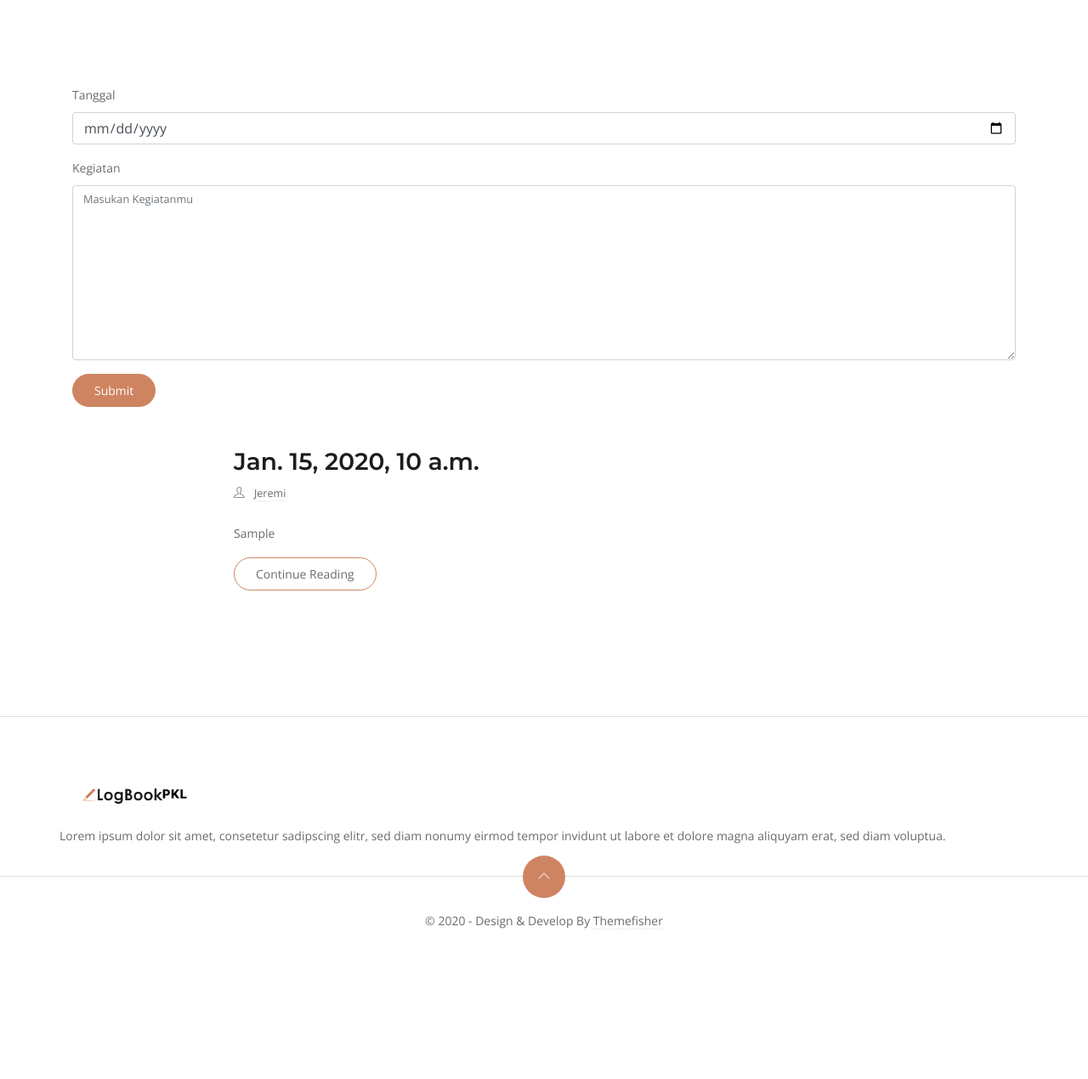
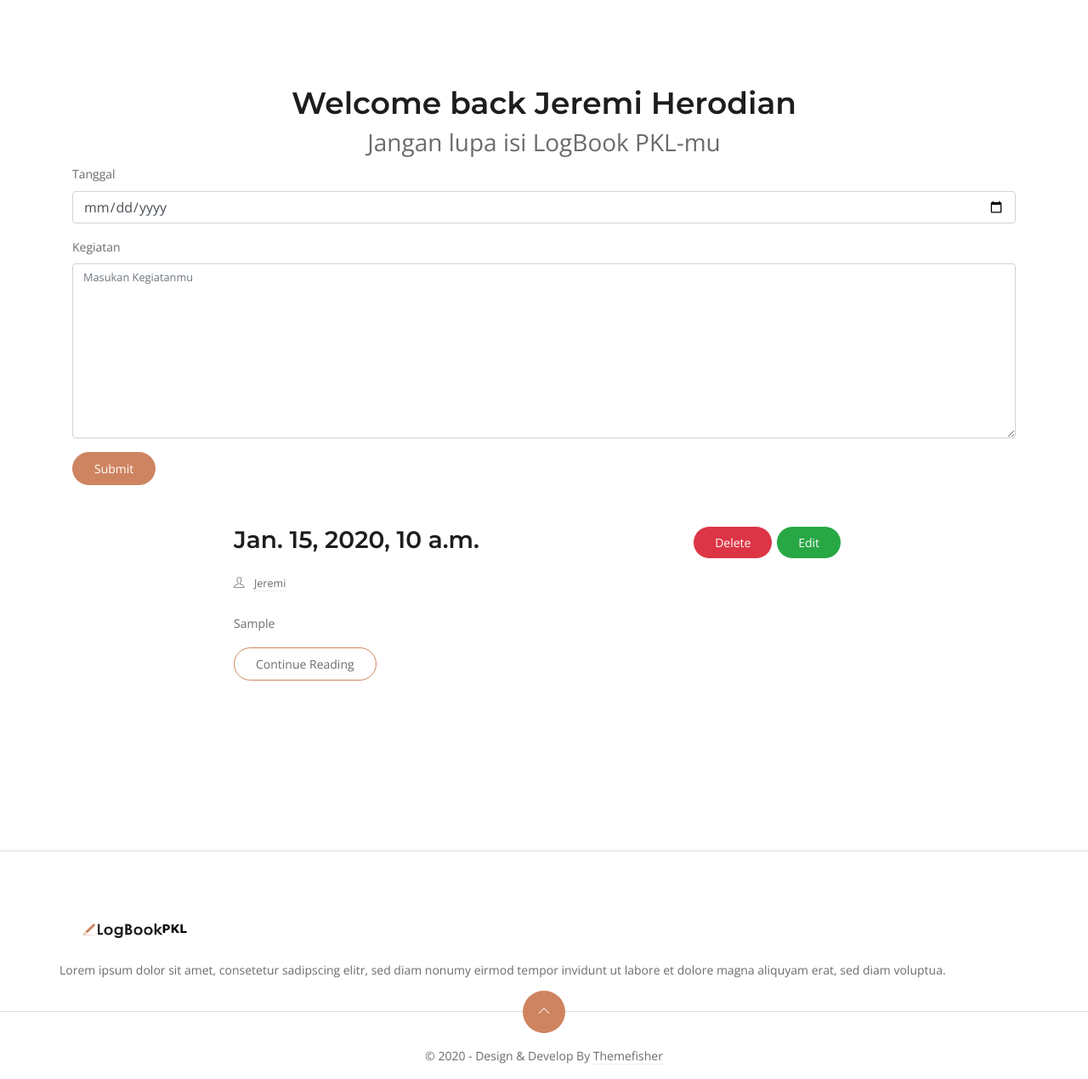
Before and after one commit to Jrhero14/LogBookPKL, a Django app: template User/templates/index.html in a window 1280 px wide. Shown: the part 61-1331 px from the top of the page at 85% size. Before the commit the page ends 1155 px from the top, so only its background shows below. Run offline with Django 4.2, Linux system fonts and the light colour scheme; the template is opened without the code that fills it: most values are stand-ins (such as "Sample title", 1, 10 or a date in 2020); some libraries are stand-ins or nearby versions.

Commit message:
Update feature

```diff
--- a/LogBookPKL/urls.py
+++ b/LogBookPKL/urls.py
@@ -5,5 +5,7 @@
 urlpatterns = [
     path('', userViews.indexViews),
     path('newLog/', userViews.newLog),
+    path('editLog/', userViews.editLog),
+    path('delLog/', userViews.deleteLogBook),
     path('admin/', admin.site.urls)
 ]
--- a/User/templates/index.html
+++ b/User/templates/index.html
@@ -15,9 +15,11 @@
    <meta name="theme-name" content="logbook" />
 
    <!-- plugins -->
-   <link rel="preload" href="https://fonts.gstatic.com/s/opensans/v18/mem8YaGs126MiZpBA-UFWJ0bbck.woff2" style="font-display: optional;">
+   <link rel="preload" href="https://fonts.gstatic.com/s/opensans/v18/mem8YaGs126MiZpBA-UFWJ0bbck.woff2"
+      style="font-display: optional;">
    <link rel="stylesheet" href="{% static 'plugins/bootstrap/bootstrap.min.css' %}">
-   <link rel="stylesheet" href="https://fonts.googleapis.com/css?family=Montserrat:600%7cOpen&#43;Sans&amp;display=swap" media="screen">
+   <link rel="stylesheet" href="https://fonts.googleapis.com/css?family=Montserrat:600%7cOpen&#43;Sans&amp;display=swap"
+      media="screen">
 
    <link rel="stylesheet" href="{% static 'plugins/themify-icons/themify-icons.css' %}">
    <link rel="stylesheet" href="{% static 'plugins/slick/slick.css' %}">
@@ -52,7 +54,10 @@
 
    <section class="section">
       <div class="container">
-
+         <div class="text-center">
+            <h1 class="h2">Welcome back Jeremi Herodian</h1>
+            <p class="h3">Jangan lupa isi LogBook PKL-mu</p>
+         </div>
          <div class="pb-5">
             <form action="/newLog/" method="POST">
                {% csrf_token %}
@@ -63,7 +68,8 @@
                <div class="mb-3">
                   <label for="exampleInputPassword1" class="form-label">Kegiatan</label>
                   <div class="form-floating">
-               <textarea class="form-control" placeholder="Masukan Kegiatanmu" id="floatingTextarea" rows="8" name="Log"></textarea>
+                     <textarea class="form-control" placeholder="Masukan Kegiatanmu" id="floatingTextarea" rows="8"
+                        name="Log"></textarea>
                   </div>
                </div>
                <button type="submit" class="btn btn-primary">Submit</button>
@@ -73,15 +79,98 @@
          <div class="row">
             <div class="container-fluid col-lg-8  mb-5 mb-lg-0">
                {% for logBooks in logData %}
-                    <article class="row mb-5">
+               <!-- Modal Delete-->
+               <div id="DeleteModal{{ logBooks.id }}" class="modal fade" role="dialog">
+                  <div class="modal-dialog modal-dialog-centered">
+                     <div class="modal-content">
+                        <!-- modal delete header -->
+                        <div class="modal-header">
+                           <h4 class="modal-title fs-5">Delete Confirm</h4>
+                           <button type="button" class="close" data-dismiss="modal">&times;</button>
+                        </div>
+
+                        <!-- modal delete body -->
+                        <div class="modal-body">
+                           <h3 class="pb-3">{{ logBooks.dateLog }}</h3>
+                           <textarea name="log-edit" class="form-control" id="message-text" disabled
+                              rows="10">{{ logBooks.logDiary }}</textarea>
+                           <h5 class="my-3">Yakin ingin menghapus logbook ini?</h5>
+                        </div>
+
+                        <!-- modal delete footer -->
+                        <div class="modal-footer">
+                           <form action="/delLog/" method="POST">
+                               {% csrf_token %}
+                              <button type="submit" class="btn btn-danger" name="delete-id" value="{{ logBooks.id }}">Yes</button>
+                           </form>
+                           <button type="button" class="btn btn-success" data-dismiss="modal">No</button>
+                        </div>
+                     </div>
+                  </div>
+               </div>
+
+               <!-- Modal EDIT-->
+               <div id="EditModal{{ logBooks.id }}" class="modal fade" role="dialog">
+                  <div class="modal-lg modal-dialog modal-dialog-centered">
+                     <!-- konten modal-->
+                     <div class="modal-content">
+                        <!-- heading modal -->
+                        <div class="modal-header">
+                           <h4 class="modal-title fs-5">Edit Data</h4>
+                           <button type="button" class="close" data-dismiss="modal">&times;</button>
+                        </div>
+                        <!-- body modal -->
+                        <form action="/editLog/" method="POST">
+                           {% csrf_token %}
+                           <input type="text" name="edit-log-id" value="{{ logBooks.id }}" hidden>
+                           <div class="modal-body">
+                              <div class="mb-3">
+                                 <label for="log-date" class="col-form-label">Tanggal</label>
+                                 <h3>{{ logBooks.dateLog }}</h3>
+                                 <input name="tanggal-edit" type="date" class="form-control" id="log-date"
+                                    value="{{ logBooks.dateLog | date:"Y-m-d" }}">
+                              </div>
+                              <div class="mb-3">
+                                 <label for="message-text" class="col-form-label">LogBook</label>
+                                 <textarea name="log-edit" class="form-control" id="message-text"
+                                    rows="10">{{ logBooks.logDiary }}</textarea>
+                              </div>
+                           </div>
+                           <!-- footer modal -->
+                           <div class="modal-footer">
+                              <button type="submit" class="btn btn-success">Submit</button>
+                           </div>
+                        </form>
+                     </div>
+                  </div>
+               </div>
+
+               <article class="row mb-100">
                   <div class="col-12 mx-auto">
-						<h3><a class="post-title" href="post-elements.html">{{ logBooks.dateLog }}</a></h3>
+                     <div class="container-fluid align-items-center">
+                        <div class="row">
+                           <div class="col p-0">
+                              <h3 class=""><a class="post-title" href="#">{{ logBooks.dateLog }}</a>
+                              </h3>
+                           </div>
+                           <div class="col d-flex justify-content-end">
+                              <form class="list-inline-item">
+                                 <!-- Tombol untuk menampilkan modal-->
+                                 <button type="button" class="btn btn-danger mb-3" data-toggle="modal"
+                                    data-target="#DeleteModal{{ logBooks.id }}">Delete</button>
+                                 <button type="button" class="btn btn-success mb-3" data-toggle="modal"
+                                    data-target="#EditModal{{ logBooks.id }}">Edit</button>
+                              </form>
+                           </div>
+                        </div>
+                     </div>
                      <ul class="list-inline post-meta mb-4">
                         <li class="list-inline-item"><i class="ti-user mr-2"></i>
                            <a href="author.html">Jeremi</a>
                         </li>
                      </ul>
-						<p>{{ logBooks.logDiary }}</p> <a href="post-elements.html" class="btn btn-outline-primary">Continue Reading</a>
+                     <p>{{ logBooks.logDiary }}</p> <a href="post-elements.html"
+                        class="btn btn-outline-primary">Continue Reading</a>
                   </div>
                </article>
                {% endfor %}
@@ -96,14 +185,16 @@
             <a class="mb-4 d-block" href="index.html">
                <img class="img-fluid" width="150px" src="{% static 'images/logo.png' %}" alt="LogBook">
             </a>
-               <p>Lorem ipsum dolor sit amet, consetetur sadipscing elitr, sed diam nonumy eirmod tempor invidunt ut labore et dolore magna aliquyam erat, sed diam voluptua.</p>
+            <p>Lorem ipsum dolor sit amet, consetetur sadipscing elitr, sed diam nonumy eirmod tempor invidunt ut labore
+               et dolore magna aliquyam erat, sed diam voluptua.</p>
          </div>
       </div>
       <div class="scroll-top">
          <a href="javascript:void(0);" id="scrollTop"><i class="ti-angle-up"></i></a>
       </div>
       <div class="text-center">
-            <p class="content">&copy; 2020 - Design &amp; Develop By <a href="https://themefisher.com/" target="_blank">Themefisher</a></p>
+         <p class="content">&copy; 2020 - Design &amp; Develop By <a href="https://themefisher.com/"
+               target="_blank">Themefisher</a></p>
       </div>
       </div>
    </footer>
@@ -117,4 +208,5 @@
    <!-- Main Script -->
    <script src="{% static 'js/script.js' %}"></script>
 </body>
+
 </html>
```
Also changed, not shown: User/views.py (+12 -1 lines), README.md, readmefiles/img/img.png, readmefiles/img/img_1.png. Lines whose indentation alone changed are shown as unchanged.
